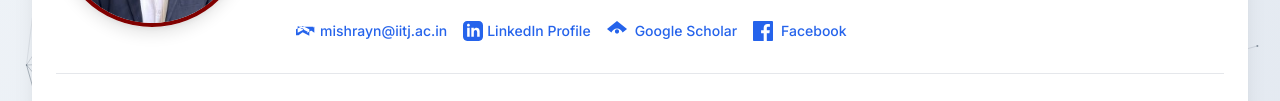
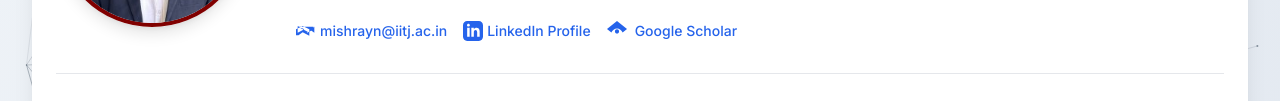
Before and after one commit to Panu2020-ship-it/mishra-lab, a plain HTML site: page index.html in a window 1280 px wide. Shown: the part 375-476 px from the top of the page. Drawn offline with nearby package versions, Linux system fonts and the light colour scheme.

Commit message:
Update index.html

```diff
--- a/index.html
+++ b/index.html
@@ -205,10 +205,6 @@
                          <a href="https://scholar.google.com/citations?user=wvhys5YAAAAJ&hl=en&oi=ao" target="_blank" rel="noopener noreferrer" class="text-blue-600 hover:text-blue-800 transition-colors duration-300 flex items-center gap-2">
                             <svg class="w-5 h-5" fill="currentColor" viewBox="0 0 24 24"><path d="M5.242 13.769L0 9.5L12 0l12 9.5l-5.242 4.269C17.548 11.249 14.978 9 12 9s-5.548 2.249-6.758 4.769zM12 10c1.381 0 2.5 1.119 2.5 2.5s-1.119 2.5-2.5 2.5s-2.5-1.119-2.5-2.5s1.119-2.5 2.5-2.5z"></path></svg>
                          <span>Google Scholar</span>
-                        </a>
-                         <a href="https://www.facebook.com/your_facebook_page_id" target="_blank" rel="noopener noreferrer" class="text-blue-600 hover:text-blue-800 transition-colors duration-300 flex items-center gap-2">
-                            <svg class="w-5 h-5" fill="currentColor" viewBox="0 0 24 24"><path d="M22.675 0h-21.35c-.732 0-1.325.593-1.325 1.325v21.351c0 .731.593 1.324 1.325 1.324h11.495v-9.294h-3.128v-3.622h3.128v-2.671c0-3.1 1.893-4.788 4.659-4.788 1.325 0 2.463.099 2.795.143v3.24l-1.918.001c-1.504 0-1.795.715-1.795 1.763v2.313h3.587l-.467 3.622h-3.12v9.293h6.116c.73 0 1.323-.593 1.323-1.325v-21.35c0-.732-.593-1.325-1.325-1.325z"></path></svg>
-                        <span>Facebook</span>
                         </a>
                     </div>
                 </div>
```
